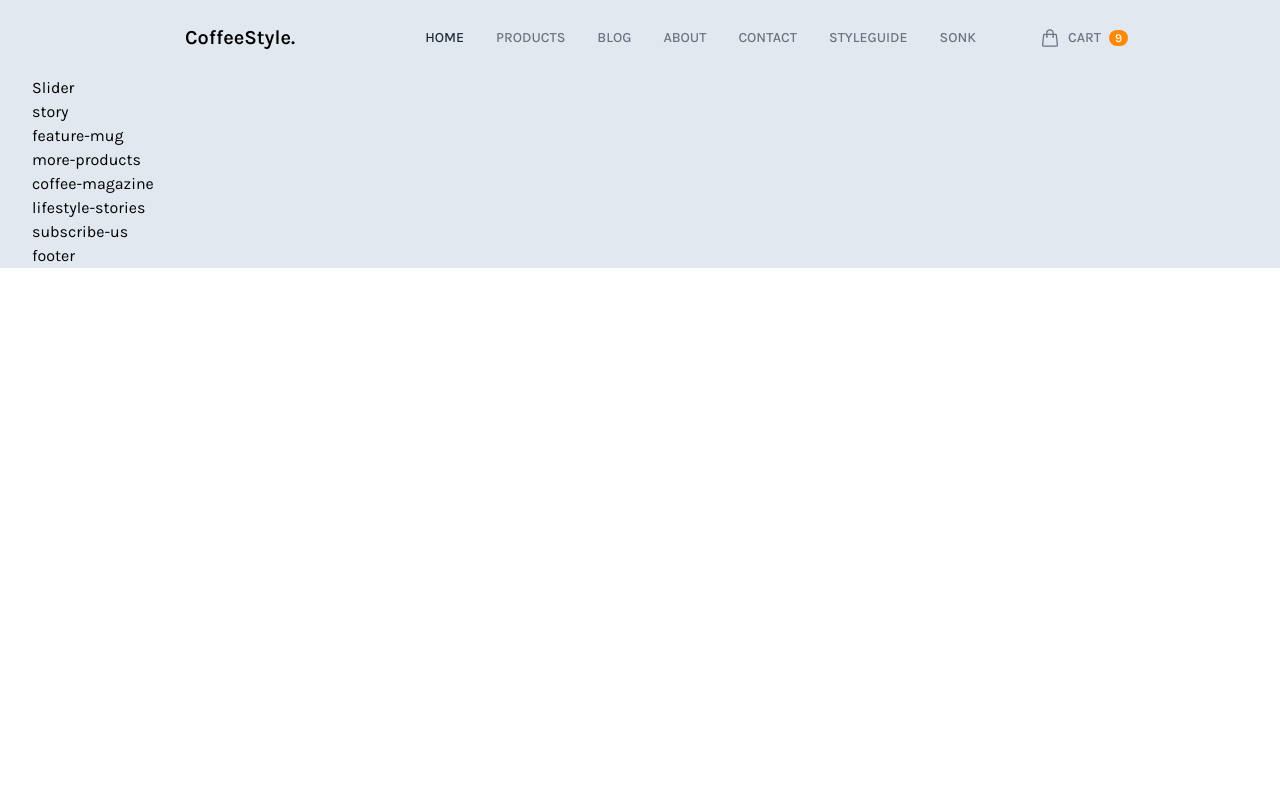
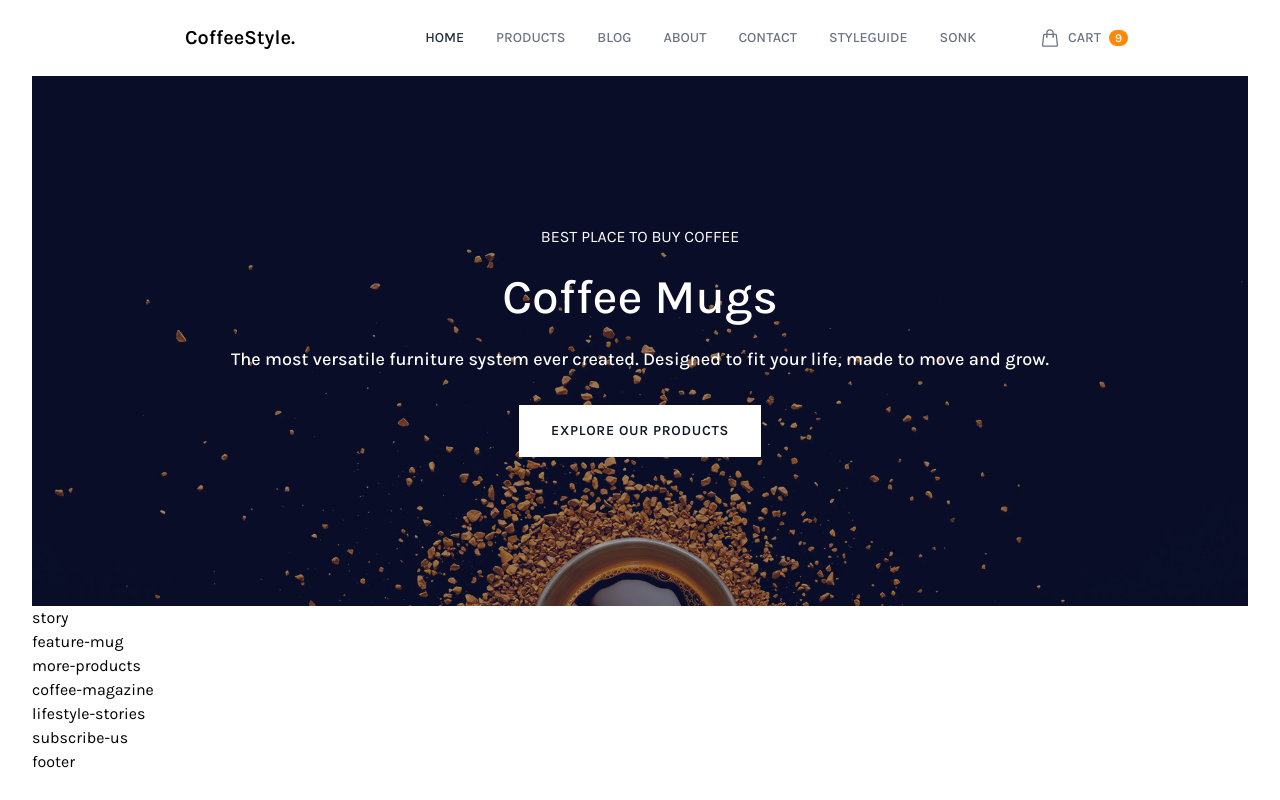
Before and after one commit to Hoaison3108/Tailwindcss-Coffee-Style, a website: page public/index.html in a window 1280 px wide. Drawn offline with Linux system fonts and the light colour scheme.

Commit message:
image slider

```diff
--- a/public/index.html
+++ b/public/index.html
@@ -17,8 +17,8 @@
 
 <body>
     <div id="root">
-        <div class="content-wrapper font-Karla max-w-screen-2xl text-base mx-auto px-8 bg-slate-200">
-            <header class="p-6 mx-auto">
+        <div class="content-wrapper font-Karla max-w-screen-2xl text-base mx-auto px-8">
+            <header class=" p-6 mx-auto">
                 <nav class="flex flex-row justify-between items-center relative">
                     <div class="logo basis-2/6 text-center text-xl font-semibold cursor-pointer">
                         CoffeeStyle.
@@ -75,8 +75,24 @@
             </header>
 
             <main>
-                <div class="slider">
-                    Slider
+                <div class="slider h-[530px] bg-[url('./img/slider-bg.jpg')] bg-cover bg-no-repeat bg-bottom">
+                    <div class="w-full h-full flex justify-center items-center bg-gray-900/40">
+                        <div class="mx-16 text-white text-center">
+                            <div class="uppercase mb-6">BEST PLACE TO BUY COFFEE</div>
+                            <div class="font-medium text-5xl mb-6">Coffee Mugs</div>
+                            <div class="font-medium text-lg mb-8">The most versatile furniture system ever created.
+                                Designed
+                                to fit your life,
+                                made to move and grow.</div>
+                            <div class="flex justify-center">
+                                <div
+                                    class="uppercase bg-white text-gray-900 w-max tracking-wider py-4 px-8 text-sm font-semibold cursor-pointer hover:bg-white/90">
+                                    EXPLORE OUR
+                                    PRODUCTS
+                                </div>
+                            </div>
+                        </div>
+                    </div>
                 </div> <!-- End Slider -->
 
                 <div class="story">
--- a/src/input.css
+++ b/src/input.css
@@ -29,6 +29,9 @@
       transform: translateY(0);
     }
   }
+
+  /* Ảnh nền dùng chung */
+  --background-image-slider: url("./img/slider-bg.jpg");
 }
 
 /* ct = custom */
```
Also changed, not shown: public/img/slider-bg.jpg (added), public/output.css.
